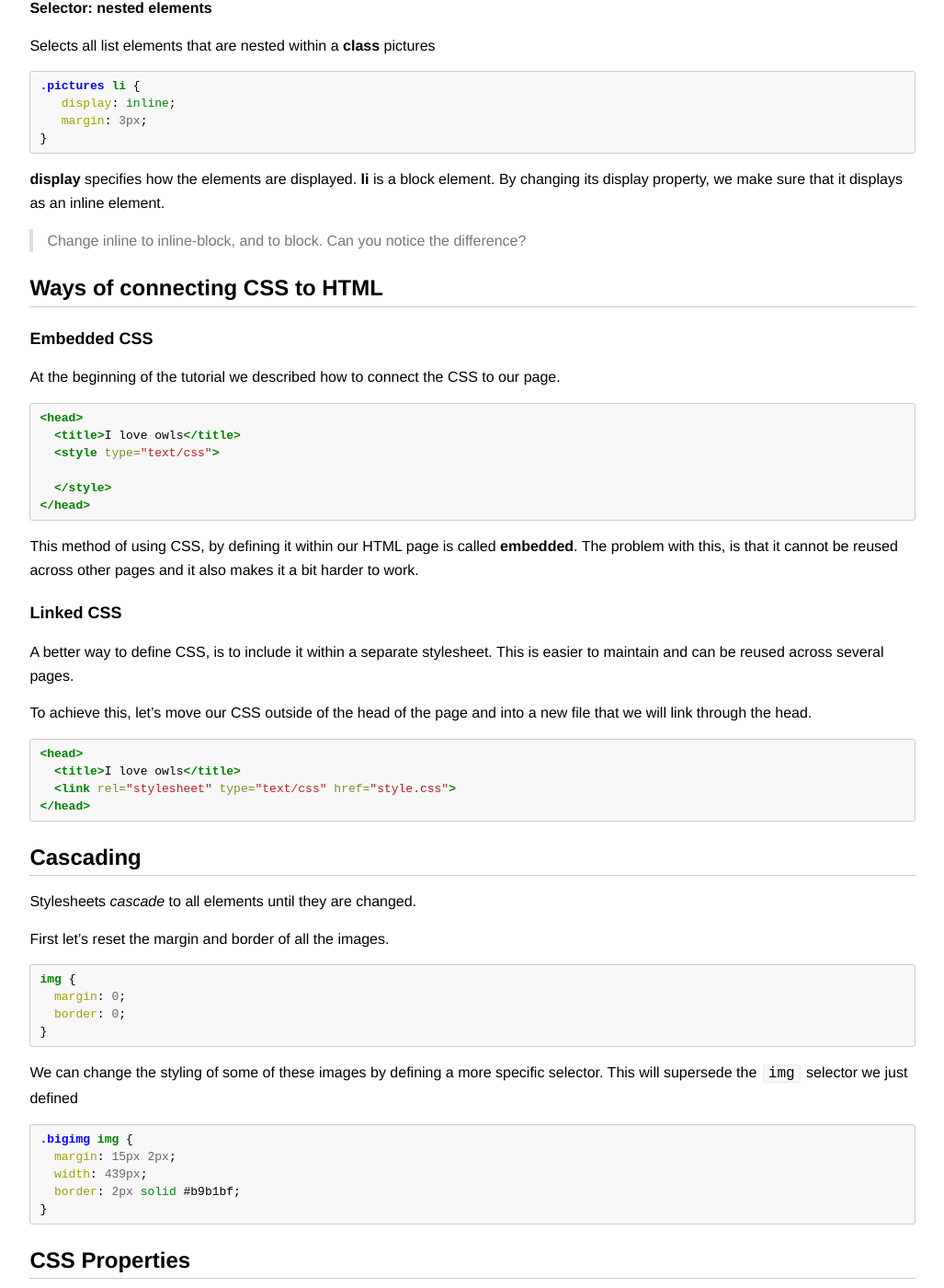
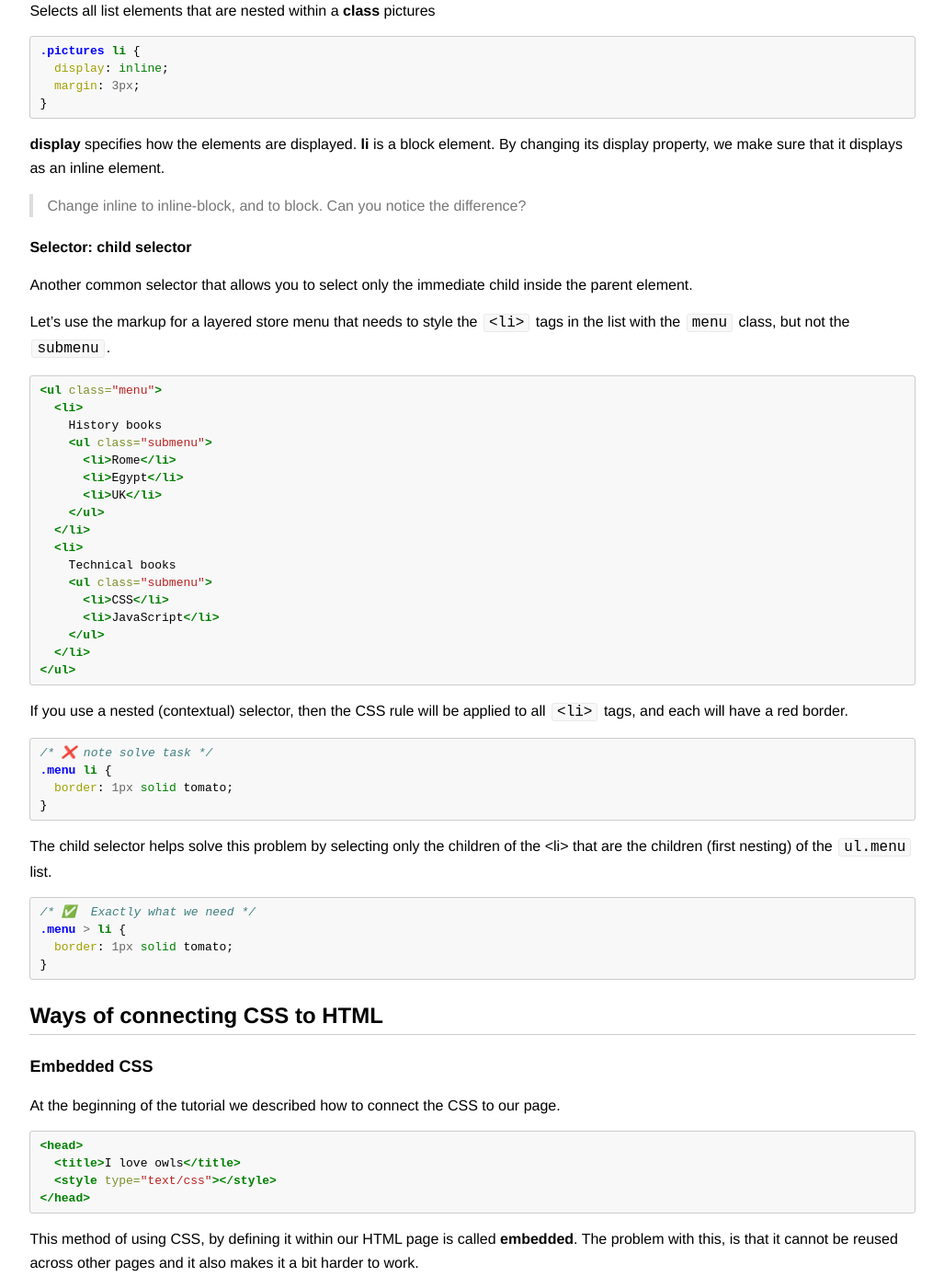
Before and after one commit to codebar/tutorials, a Jekyll site: the page built from html/lesson2/tutorial.md, in a window 1280 px wide and 1400 px high, scrolled down 3758 px. Shown: the whole window at 92% size, without its empty margins (126-1153 px from the left). Built offline with Jekyll 4.4.1, drawn with Linux system fonts in a browser that asks for light colours; some of the changed text lies outside the part shown.

Commit message:
feat(html, lesson2): added child selector

````diff
--- a/html/lesson2/tutorial.md
+++ b/html/lesson2/tutorial.md
@@ -10,12 +10,12 @@ footer: true
 
 In this tutorial we are going to look at:
 
-* What is CSS?
-* What you can do with CSS?
-* Introductions to selectors
-* Linking your CSS file
-* Cascading selectors
-* Pseudo classes
+- What is CSS?
+- What you can do with CSS?
+- Introductions to selectors
+- Linking your CSS file
+- Cascading selectors
+- Pseudo classes
 
 ### Goal
 
@@ -33,7 +33,7 @@ It defines the visual representation of the content. For example colour, margins
 
 ### What does it stand for?
 
- **C**ascading **S**tyle **S**heets.
+**C**ascading **S**tyle **S**heets.
 
 ### What makes a website
 
@@ -42,7 +42,6 @@ HTML: structure of a website
 CSS: presentation
 
 _**CSS** works in conjunction with **HTML**_
-
 
 ## What can I do with CSS?
 
@@ -84,9 +83,7 @@ In the head of the html page define a style tag
 ```html
 <head>
   <title>I love owls</title>
-  <style type="text/css">
-
-  </style>
+  <style type="text/css"></style>
 </head>
 ```
 
@@ -102,7 +99,7 @@ Let's set the font that we want our page to use
 
 ```css
 body {
-   font-family: Helvetica, Arial, sans-serif;
+  font-family: Helvetica, Arial, sans-serif;
 }
 ```
 
@@ -112,7 +109,7 @@ Let's also remove the bullet from the lists that we have defined
 
 ```css
 ul {
-   list-style: none;
+  list-style: none;
 }
 ```
 
@@ -120,12 +117,13 @@ and change the appearance of the links on our page
 
 ```css
 a {
-   color: #a369d5;
-   text-decoration: none;
-   border-bottom: 1px dotted #a369d5;
+  color: #a369d5;
+  text-decoration: none;
+  border-bottom: 1px dotted #a369d5;
 }
 ```
-**color**  defines the color of the text. `#a369d5` is the representation of the color in hex.
+
+**color** defines the color of the text. `#a369d5` is the representation of the color in hex.
 
 **text-decoration** specifies the decoration applied to the text. Some other options you can try out are _underline_, _overline_ and _line-through_. As links by default have an underline text decoration applied to them, by setting this to none, we reset that property.
 
@@ -147,8 +145,8 @@ A class selector selects all elements that use the specified class.
 
 ```css
 .pictures {
-   margin: 10px auto;
-   width: 900px;
+  margin: 10px auto;
+  width: 900px;
 }
 ```
 
@@ -172,8 +170,8 @@ Selects the element with the id logo.
 
 ```css
 #logo {
-   margin: 0 auto 30px;
-   width: 200px;
+  margin: 0 auto 30px;
+  width: 200px;
 }
 ```
 
@@ -185,14 +183,58 @@ Selects all list elements that are nested within a **class** pictures
 
 ```css
 .pictures li {
-   display: inline;
-   margin: 3px;
+  display: inline;
+  margin: 3px;
 }
 ```
 
 **display** specifies how the elements are displayed. **li** is a block element. By changing its display property, we make sure that it displays as an inline element.
 
 > Change inline to inline-block, and to block. Can you notice the difference?
+
+#### Selector: child selector
+
+Another common selector that allows you to select only the immediate child inside the parent element.
+
+Let's use the markup for a layered store menu that needs to style the `<li>` tags in the list with the `menu` class, but not the `submenu`.
+
+```html
+<ul class="menu">
+  <li>
+    History books
+    <ul class="submenu">
+      <li>Rome</li>
+      <li>Egypt</li>
+      <li>UK</li>
+    </ul>
+  </li>
+  <li>
+    Technical books
+    <ul class="submenu">
+      <li>CSS</li>
+      <li>JavaScript</li>
+    </ul>
+  </li>
+</ul>
+```
+
+If you use a nested (contextual) selector, then the CSS rule will be applied to all `<li>` tags, and each will have a red border.
+
+```css
+/* ❌ note solve task */
+.menu li {
+  border: 1px solid tomato;
+}
+```
+
+The child selector helps solve this problem by selecting only the children of the <li> that are the children (first nesting) of the `ul.menu` list.
+
+```css
+/* ✅  Exactly what we need */
+.menu > li {
+  border: 1px solid tomato;
+}
+```
 
 ## Ways of connecting CSS to HTML
 
@@ -203,14 +245,11 @@ At the beginning of the tutorial we described how to connect the CSS to our page
 ```html
 <head>
   <title>I love owls</title>
-  <style type="text/css">
-
-  </style>
+  <style type="text/css"></style>
 </head>
 ```
 
 This method of using CSS, by defining it within our HTML page is called **embedded**. The problem with this, is that it cannot be reused across other pages and it also makes it a bit harder to work.
-
 
 ### Linked CSS
 
@@ -221,7 +260,7 @@ To achieve this, let's move our CSS outside of the head of the page and into a n
 ```html
 <head>
   <title>I love owls</title>
-  <link rel="stylesheet" type="text/css" href="style.css">
+  <link rel="stylesheet" type="text/css" href="style.css" />
 </head>
 ```
 
@@ -252,7 +291,6 @@ We can change the styling of some of these images by defining a more specific se
 
 So far we have explained some selectors and presented others with more self explanatory names. Knowing every selector, is not an easy task, but don't let this put you off. The internet is your friend. [Here you can find a list of all CSS properties](https://developer.mozilla.org/en-US/docs/Web/CSS/Reference?redirectlocale=en-US&redirectslug=CSS%2FCSS_Reference)
 
-
 ## Styling our page further
 
 ### line-height
@@ -277,6 +315,7 @@ In the HTML page you will notice a div element with the id **main**. Let's use t
   padding: 0;
 }
 ```
+
 To achieve centering of a container, we must define its width. If you remove the width property you will notice that it won't be in the center of the page.
 
 We have also used another type of _shorthand_ to define the margin. The long version looks like this
@@ -292,8 +331,7 @@ margin-left: auto;
 
 **padding** is the area around an element but within its border.
 
->  Don't confuse padding with margin, have a look using an inspector to see how the padding and margin of an element differ.
-
+> Don't confuse padding with margin, have a look using an inspector to see how the padding and margin of an element differ.
 
 ### Floating elements
 
@@ -352,13 +390,13 @@ h2 {
 }
 
 h4 {
-  color: #6D6A6A;
+  color: #6d6a6a;
   font-size: 19px;
   padding: 27px 25px 15px;
 }
 
 small {
-  color: #6D6A6A;
+  color: #6d6a6a;
   font-size: 15px;
   margin: 0 30px 10px;
   text-align: right;
@@ -370,7 +408,7 @@ ol {
 }
 
 ol li {
-  background-color: #F6F4F8;
+  background-color: #f6f4f8;
   color: #663095;
   font-size: 16px;
   font-weight: 400;
@@ -387,7 +425,7 @@ ol li {
 ### A bit more styling
 
 ```css
-#the-quote{
+#the-quote {
   border-bottom: 1px solid #f6f4f8;
   border-top: 1px solid #f6f4f8;
   margin: 40px auto;
@@ -407,7 +445,6 @@ ol li {
 #text-block {
   height: 370px;
 }
-
 ```
 
 ### More cascading selectors
@@ -416,13 +453,12 @@ ol li {
 .pictures li img {
   border: 2px solid #b9b1bf;
 }
-
 ```
 
 ### Some extra touches
 
 ```css
-.bigimg{
+.bigimg {
   display: inline;
 }
 ```
@@ -443,7 +479,6 @@ Let's add the code below to make sure we only apply a margin to the _first li el
 
 > What happens when you remove _:first-child_ from your selector?
 
-
 ### Bonus - Resetting styles
 
 You've probably noticed that pages look quite different when loading them in different browsers. To try and avoid these browser inconsistencies a common technique is **CSS resetting**
@@ -451,7 +486,24 @@ You've probably noticed that pages look quite different when loading them in dif
 Let's apply this to the elements used within our page
 
 ```css
-html, body, div, h1, h2, h3, h4, h5, h6, p, a, img, small, b, i, ol, ul, li {
+html,
+body,
+div,
+h1,
+h2,
+h3,
+h4,
+h5,
+h6,
+p,
+a,
+img,
+small,
+b,
+i,
+ol,
+ul,
+li {
   margin: 0;
   padding: 0;
   border: 0;
@@ -462,10 +514,11 @@ html, body, div, h1, h2, h3, h4, h5, h6, p, a, img, small, b, i, ol, ul, li {
 
 If you have some time how about you go back through the tutorial making little amends to your CSS to see what things you can change.
 
------
+---
+
 This ends our second lesson, we hope you enjoyed it and learnt something. If you have some spare time how about going back through this tutorial and, by yourself, make some amendments. If there is something you did not understand or want to give us some feedback please [send us an email.](mailto:feedback@codebar.io)
 
 ## Further reading
 
-* [CSS Properties](https://developer.mozilla.org/en-US/docs/Web/CSS/Reference?redirectlocale=en-US&redirectslug=CSS%2FCSS_Reference)
-* [More CSS](https://learn.shayhowe.com/html-css/)
+- [CSS Properties](https://developer.mozilla.org/en-US/docs/Web/CSS/Reference?redirectlocale=en-US&redirectslug=CSS%2FCSS_Reference)
+- [More CSS](https://learn.shayhowe.com/html-css/)
````
